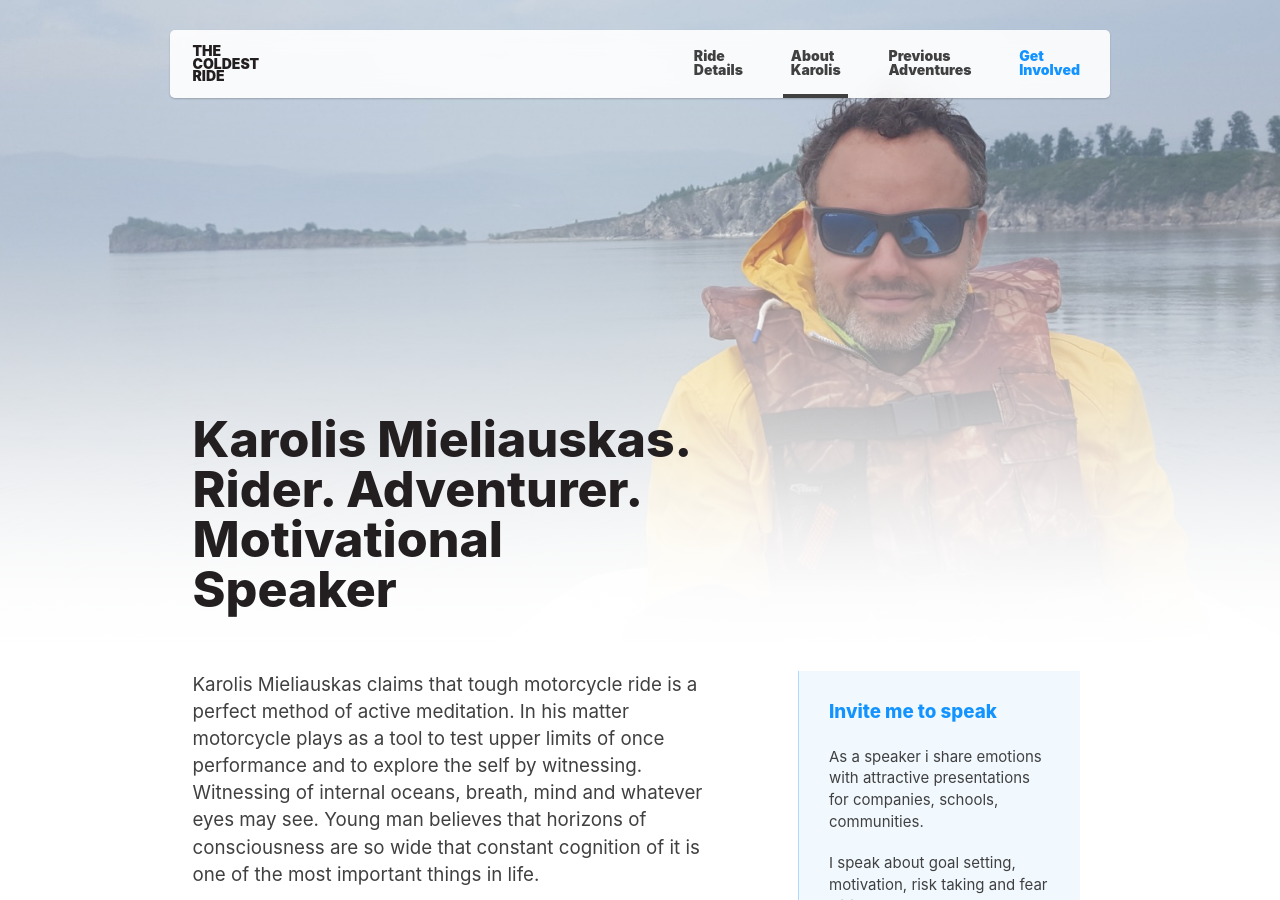
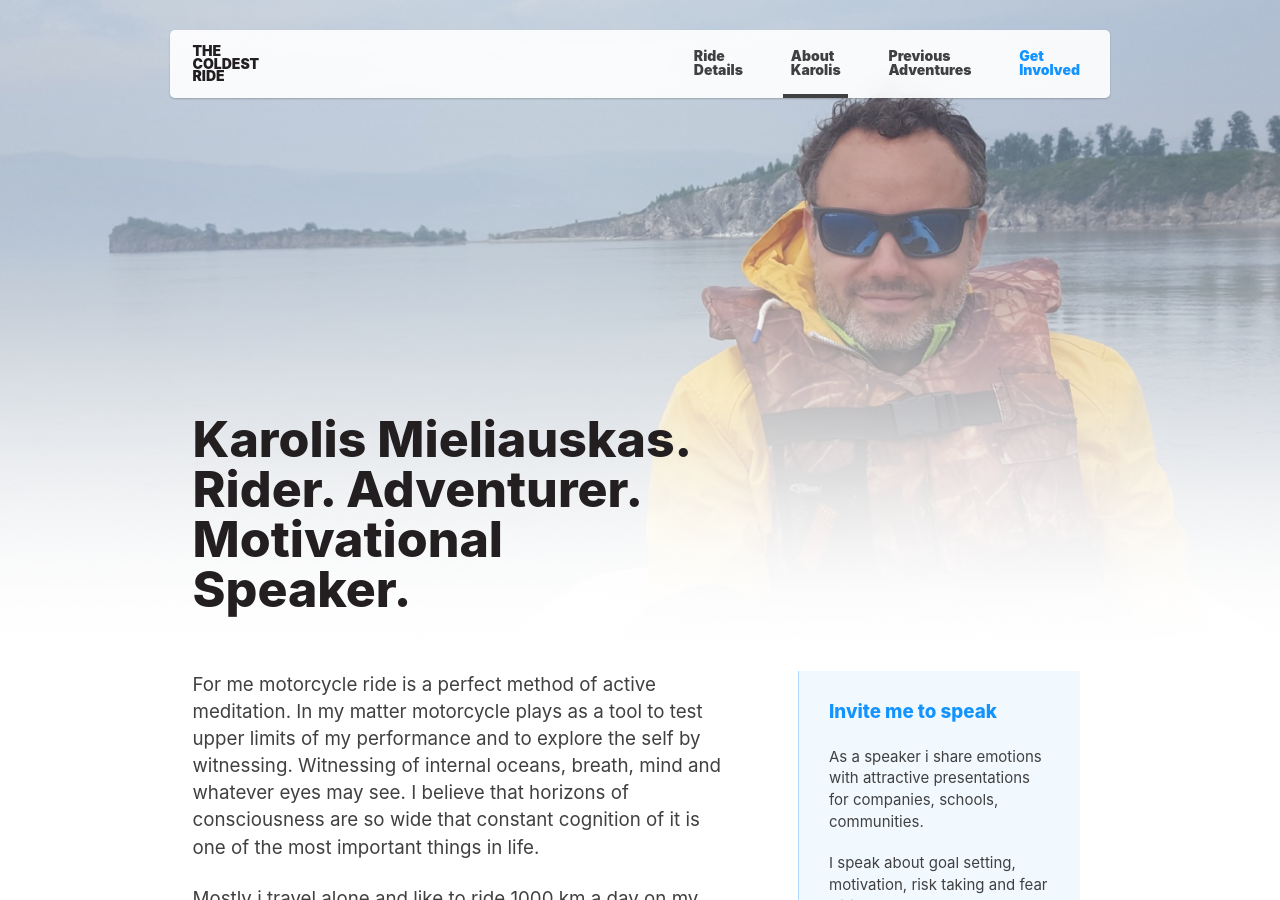
Before and after one commit to karolismieliauskas/thecoldestride.com, a Jekyll site: the page built from pages/about.html, in a window 1280 px wide and 900 px high. Built offline with Jekyll 4.4.1, drawn with Linux system fonts in a browser that asks for light colours; some of the changed text lies outside the part shown.

Commit message:
Update about.yml

```diff
--- a/_data/about.yml
+++ b/_data/about.yml
@@ -1,9 +1,9 @@
 hero:
-  title: Karolis Mieliauskas. Rider. Adventurer. Motivational Speaker
+  title: Karolis Mieliauskas. Rider. Adventurer. Motivational Speaker.
 body: |
-    Karolis Mieliauskas claims that tough motorcycle ride is a perfect method of active meditation. In his matter motorcycle plays as a tool to test upper limits of once performance and to explore the self by witnessing. Witnessing of internal oceans, breath, mind and whatever eyes may see. Young man believes that horizons of consciousness are so wide that constant cognition of it is one of the most important things in life.
+    For me motorcycle ride is a perfect method of active meditation. In my matter motorcycle plays as a tool to test upper limits of my performance and to explore the self by witnessing. Witnessing of internal oceans, breath, mind and whatever eyes may see. I believe that horizons of consciousness are so wide that constant cognition of it is one of the most important things in life.
 
-    Karolis travels alone and likes to ride 1000km a day on his single cylinder Yamaha Tenere 600cc bike. Which is a lot for a all around bike. He says, a lot of trust then needed to remain focused with no focus and still to see whats in front. To remain riding.
+    Mostly i travel alone and like to ride 1000 km a day on my single cylinder Yamaha. Which is a lot for a all around bike. A lot of trust then needed to remain focused with no focus and still to see whats in front. To remain riding.
 
     > "My left shoulder blade hurts so badly for the 5th day already that i hardly find any position on a bike but i am about to hit another 1000km today. I am on a road for 6 days with 6000km behind me. My single cylinder horse feels perfect. Incredible views are all the way, i feel all the smells of Siberian taiga (and old cars :):) ), fresh and hot air, i see sunrises and sunsets, i see my thoughts and this idea of pain. But It has no chances to remain and will pass...as the rest."
     >
```
